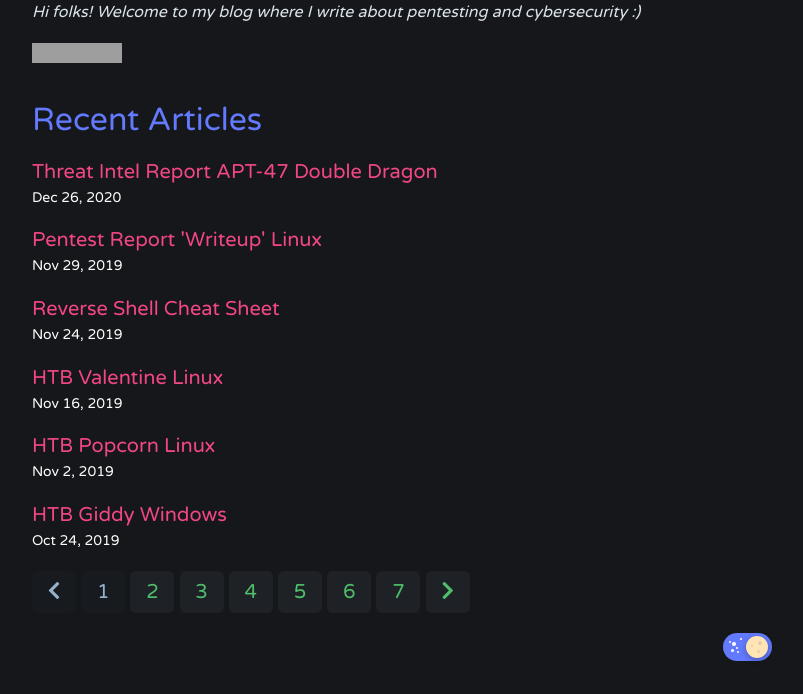
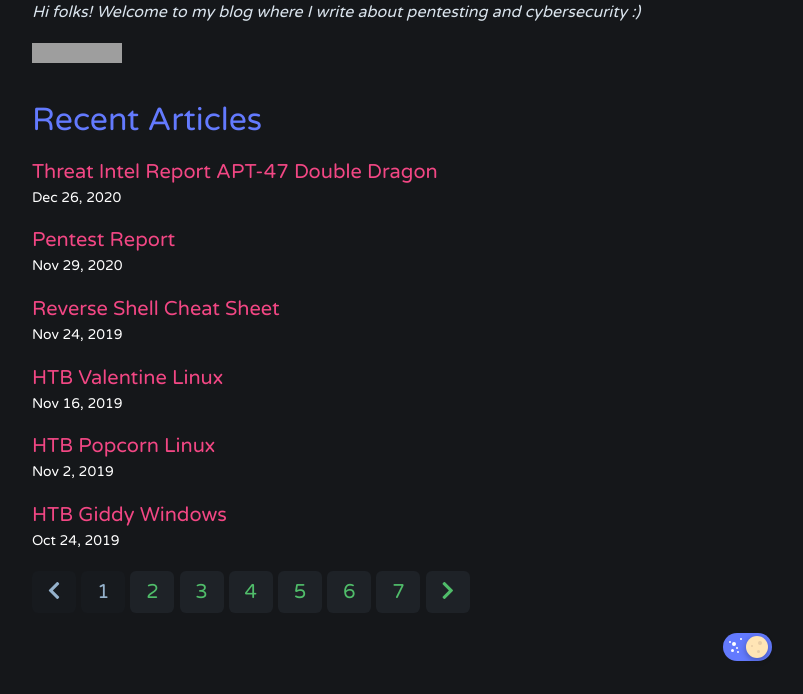
Before and after one commit to Rayferrufino/Rayferrufino.github.io, a Jekyll site: the page built from index.html, in a window 1280 px wide. Shown: the part 273-967 px from the top of the page, without its empty margins (238-1041 px from the left). Built offline with Jekyll 4.4.1, drawn with Linux system fonts in a browser that asks for light colours; the list of posts is cut into pages by our own code; grey boxes are pictures that could not be loaded.

Commit message:
Update and rename 2019-11-29-HTBWriteup.md to 2020-11-29-Pentest Report.md

```diff
--- a/_posts/2019-11-29-HTBWriteup.md
+++ b/_posts/2020-11-29-Pentest Report.md
@@ -1,7 +1,7 @@
 ---
 layout: post
-title:  "Pentest Report 'Writeup' Linux"
-description : I was recently asked to write a report for a pentest job. Company name omitted :)
+title:  "Pentest Report"
+description : I was recently asked to write a  sample Pentest Report for a client.
 tags: HTB, pentest, sudo, perl
 ---
 
```
